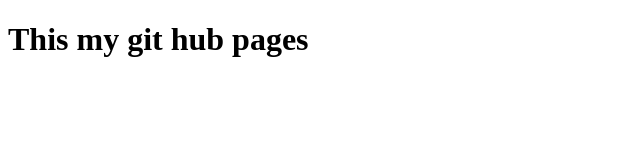
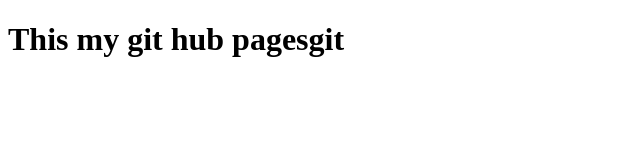
Before and after one commit to basil1967/basil1967.github.io, a plain HTML site: page index.html in a window 1280 px wide. Shown: the full height of the page, 0-640 px from the left. Drawn offline with Linux system fonts and the light colour scheme.

Commit message:
my first

```diff
--- a/index.html
+++ b/index.html
@@ -5,7 +5,7 @@
              "my site"
         </title>
         <body>
-            <h1>This my git hub pages</h1>
+            <h1>This my git hub pagesgit</h1>
         </body>
     </head>
 </html>
```
